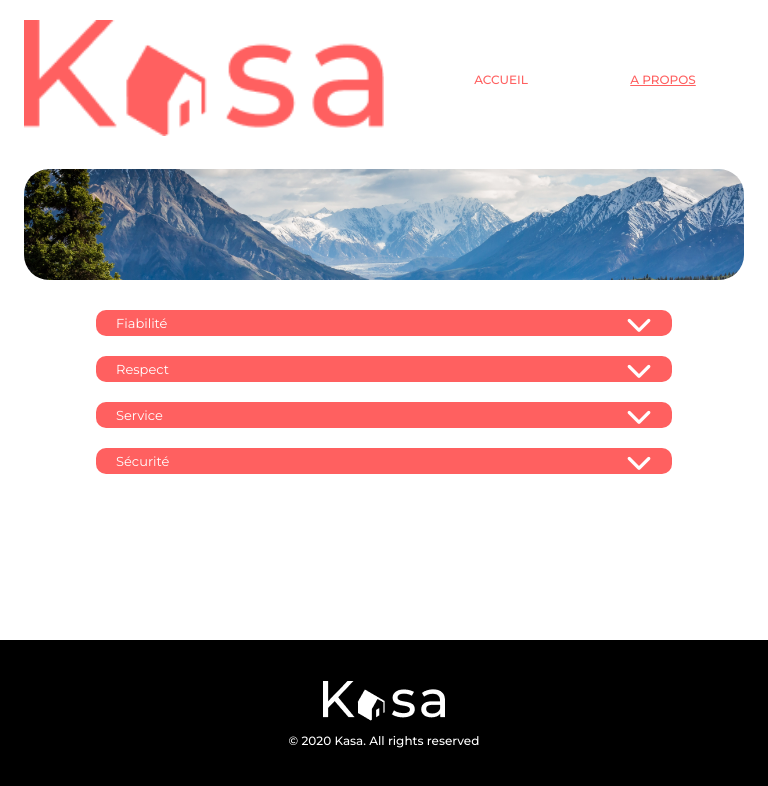
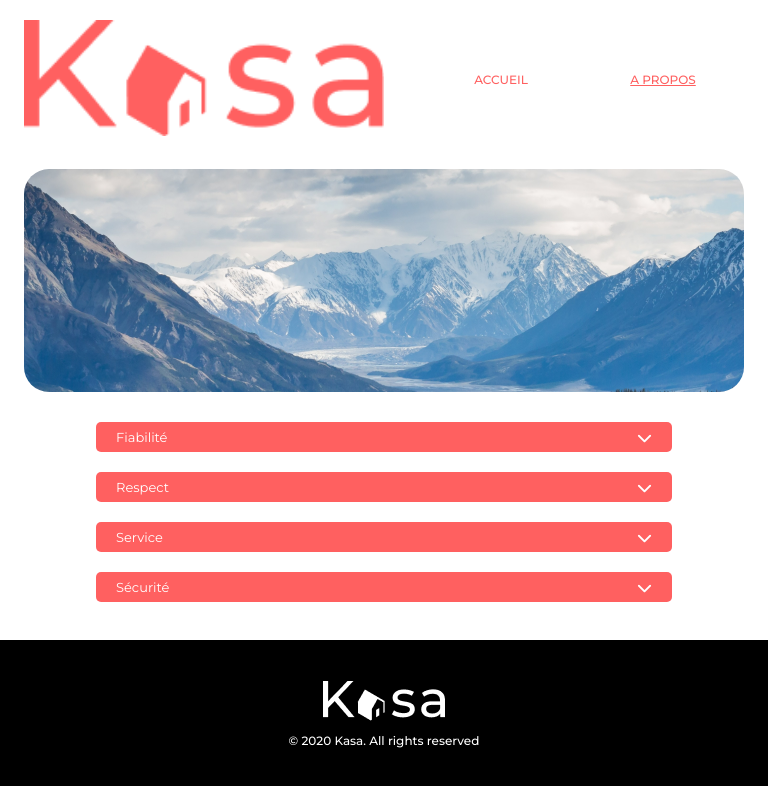
Before and after one commit to CathelineOnceUponATime/CathelineGrappin_11_28022022, a React (Create React App) app: page /apropos in a window 768 px wide. Shown: the top 786 px of the page. Built offline with nearby package versions, Linux system fonts and the light colour scheme.

Commit message:
style: :art: Modification Css
Etoiles accordeons etc..

```diff
--- a/src/Sass/Components/_accordion.scss
+++ b/src/Sass/Components/_accordion.scss
@@ -13,10 +13,13 @@ details {
     background-color: $couleur-primaire;
     border-radius: 10px;
     padding-left: 20px;
+    height: 52px;
     i {
-      font-family: 'Font Awesome 5 Free';
+      font-family: 'Font Awesome 6 Free';
       transform: rotate(180deg);
+      font-size: 30px;
       margin-right: 20px;
+      text-align: center;
     }
     &::marker {
       content: '';
@@ -32,7 +35,7 @@ details {
 details[open] {
   background-color: $couleur-fond;
   i {
-    font-family: 'Font Awesome 5 Free';
+    font-family: 'Font Awesome 6 Free';
     transform: rotate(0deg);
   }
 }
@@ -44,5 +47,10 @@ details[open] {
   .accordion {
     width: 80%;
     margin: 0% 10% 20px 10%;
+    border-radius: 5px;
+    summary {
+      border-radius: 5px;
+      height: 47px;
+    }
   }
 }
--- a/src/Sass/Components/_location.scss
+++ b/src/Sass/Components/_location.scss
@@ -5,7 +5,7 @@
   justify-content: space-between;
   width: 100%;
   background-color: $couleur-fond;
-  padding: 20px 0px;
+  padding: 20px 10px;
   border-radius: 25px;
 
   a {
--- a/src/Sass/Layout/_responsive.scss
+++ b/src/Sass/Layout/_responsive.scss
@@ -8,6 +8,19 @@
   }
   .locations {
     background-color: transparent;
+    a {
+      border-radius: 10px;
+      height: 255px;
+      width: 100%;
+      margin: 10px 0;
+      img {
+        height: 255px;
+        width: 100%;
+      }
+    }
+  }
+  .imgAPropos {
+    background-image: url('../../assets/apropos2.png');
   }
   nav a img {
     width: 100%;
@@ -18,10 +31,16 @@
   :root {
     --wrapper: 720px;
   }
+  .imgAPropos {
+    background-image: url('../../assets/APropos.png');
+  }
 }
 @media (min-width: 1100px) and (max-width: 1480px) {
   :root {
     --wrapper: 1080px;
+  }
+  .imgAPropos {
+    background-image: url('../../assets/APropos.png');
   }
 }
 
@@ -64,9 +83,12 @@
     flex-direction: row-reverse;
     align-items: center;
     justify-content: space-between;
-    img {
-      width: 25px;
+    span {
+      img {
+        width: 15px;
+      }
     }
+
     .nomImageLoueur {
       h3 {
         font-size: 12px;
@@ -83,16 +105,26 @@
     width: 100%;
     summary {
       font-size: 13px;
+      height: 30px;
+      i {
+        font-size: 15px;
+      }
     }
     p {
       font-size: 12px;
     }
   }
+  .accordeonWrap .accordion {
+    summary {
+      height: 30px;
+    }
+  }
   .accueil {
-    img {
+    height: 111px;
+    background-position: center;
+    border-radius: 10px;
+    h1 {
       height: 111px;
-    }
-    h1 {
       font-size: 24px;
       top: 20%;
       left: 10%;
@@ -100,7 +132,7 @@
     }
   }
   .imgAPropos {
-    height: 111px;
+    background-position: center;
   }
   .tags {
     flex-wrap: wrap;
--- a/src/Sass/Pages/_aPropos.scss
+++ b/src/Sass/Pages/_aPropos.scss
@@ -1,10 +1,13 @@
 .imgAPropos {
   border-radius: 25px;
-  width: 100%;
+  height: 223px;
   margin: 30px auto 30px auto;
-  object-fit: cover;
   max-width: 1240px;
   display: flex;
   justify-content: center;
   align-items: center;
+  width: 100%;
+  overflow: hidden;
+  object-fit: cover;
+  background-image: url('../../assets/APropos.png');
 }
--- a/src/Sass/Pages/_accueil.scss
+++ b/src/Sass/Pages/_accueil.scss
@@ -32,10 +32,6 @@ article {
   h1 {
     margin: auto;
     text-align: center;
-    background: -webkit-linear-gradient(
-      $couleur-fond-photo-1,
-      $couleur-fond-photo-2
-    );
     align-items: center;
     justify-content: center;
     color: white;
--- a/src/Sass/Pages/_logement.scss
+++ b/src/Sass/Pages/_logement.scss
@@ -17,7 +17,7 @@
   h1 {
     font-size: 36px;
     font-weight: 500;
-    margin: 0;
+    margin: 10px 0px 5px 0px;
   }
 
   h2,
@@ -33,6 +33,13 @@
   flex-direction: column;
   justify-content: center;
   align-items: center;
+  span {
+    font-size: 0;
+    img {
+      width: 30px;
+    }
+  }
+
   .nomImageLoueur {
     display: flex;
     flex-direction: row;
--- a/src/Sass/Utils/_variables.scss
+++ b/src/Sass/Utils/_variables.scss
@@ -1,5 +1,5 @@
 $couleur-primaire: rgba(255, 96, 96, 1);
-$couleur-fond: rgba(246, 246, 246, 1);
+$couleur-fond: #f7f7f7;
 $couleur-fond-photo-1: rgba(255, 255, 255, 0);
 $couleur-fond-photo-2: rgba(0, 0, 0, 0.5);
 $couleur-etoiles-non-aquises: rgba(227, 227, 227, 1);
--- a/src/components/Accordion/index.jsx
+++ b/src/components/Accordion/index.jsx
@@ -9,7 +9,7 @@ function Accordion ({ taille, titre, description }) {
 
   return (
     <details className={getClassName()}>
-      <summary> {titre} <i className='fas fa-2x fa-chevron-up' /> </summary>
+      <summary> {titre} <i className='fas fa-chevron-up' /> </summary>
       <p> {Array.isArray(description)
         ? (description.map(desc => desc + '\n '))
         : (description)}
--- a/src/pages/APropos/index.jsx
+++ b/src/pages/APropos/index.jsx
@@ -1,10 +1,9 @@
 import Accordion from '../../components/Accordion'
-import ImgAPropos from '../../assets/APropos.png'
 
 function APropos () {
   return (
     <section>
-      <img className='imgAPropos' src={ImgAPropos} alt='A Propos' />
+      <div className='imgAPropos' />
       <div className='accordeonWrap'>
         <Accordion taille='g' titre='Fiabilité' description='Les annonces postées sur Kasa garantissent une fiabilité totale. Les photos sont conformes aux logements, et toutes les informations sont régulièrement vérifiées  par nos équipes.' />
         <Accordion taille='g' titre='Respect' description='La bienveillance fait partie des valeurs fondatrices de Kasa. Tout comportement discriminatoire ou de perturbation du voisinage entraînera une exclusion de notre plateforme.' />
```
Also changed, not shown: src/assets/apropos2.png (added).
